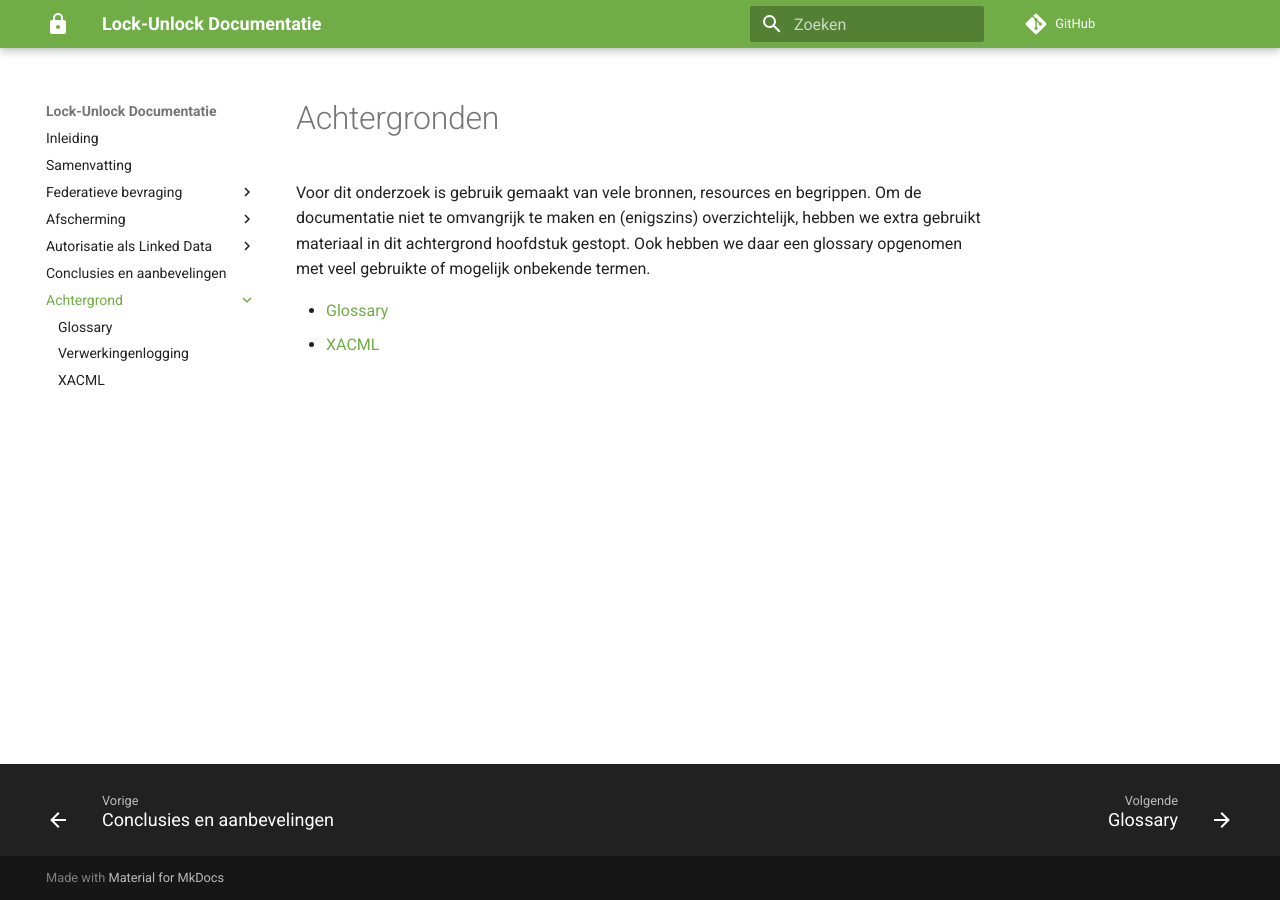
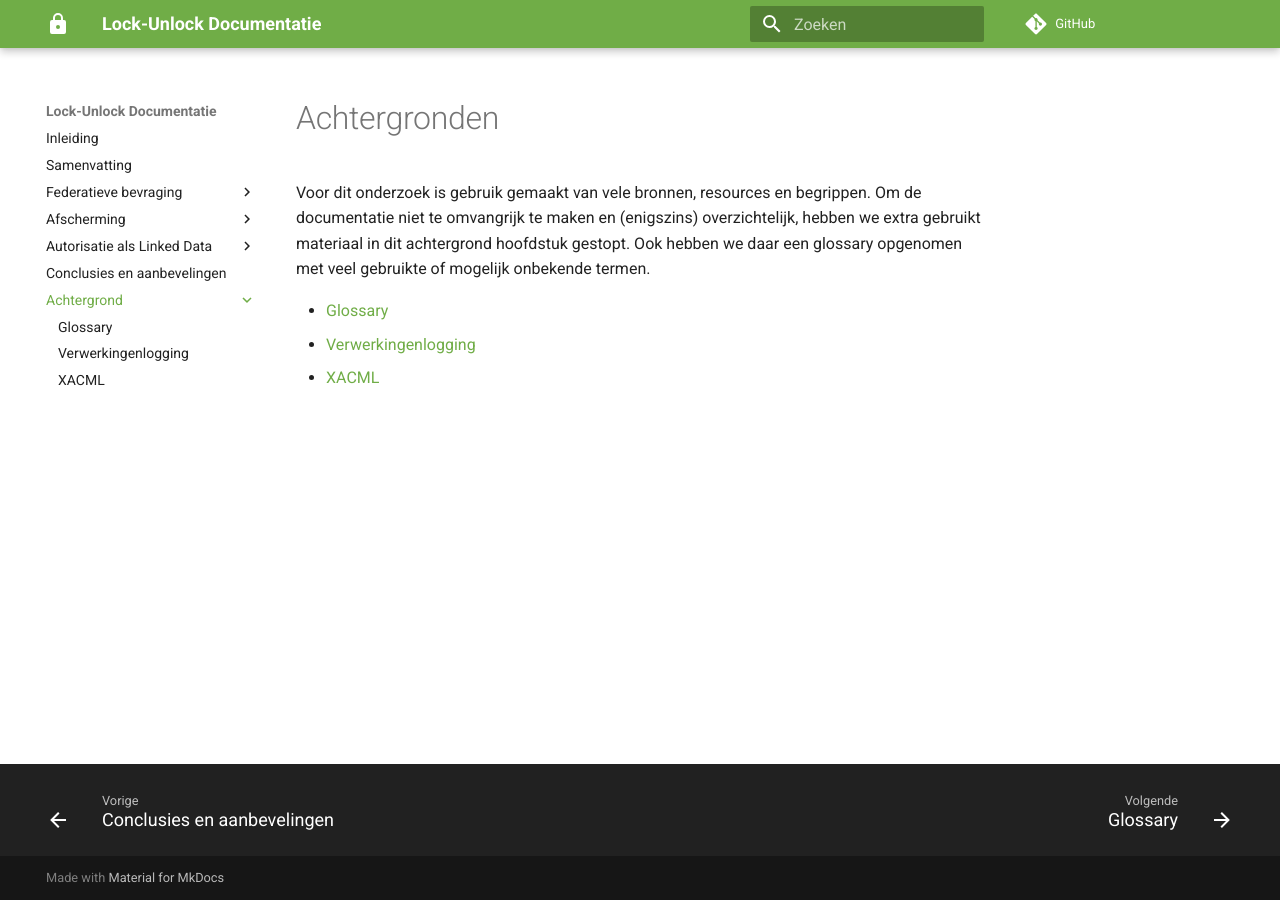
Before and after one commit to kadaster-labs/lock-unlock-docs, an MkDocs documentation site: the page built from docs/achtergrond/index.md, in a window 1280 px wide. Built offline with MkDocs 1.6.1 and Material for MkDocs 9.7.7, drawn with Linux system fonts in a browser that asks for light colours; comment, search, counter and statistics services are not loaded.

Commit message:
verwerkingenlogging

```diff
--- a/docs/achtergrond/index.md
+++ b/docs/achtergrond/index.md
@@ -7,4 +7,5 @@ achtergrond hoofdstuk gestopt. Ook hebben we daar een glossary opgenomen met vee
 mogelijk onbekende termen.
 
 - [Glossary](./glossary.md)
+- [Verwerkingenlogging](./verwerkingenlogging.md)
 - [XACML](./xacml.md)
```
